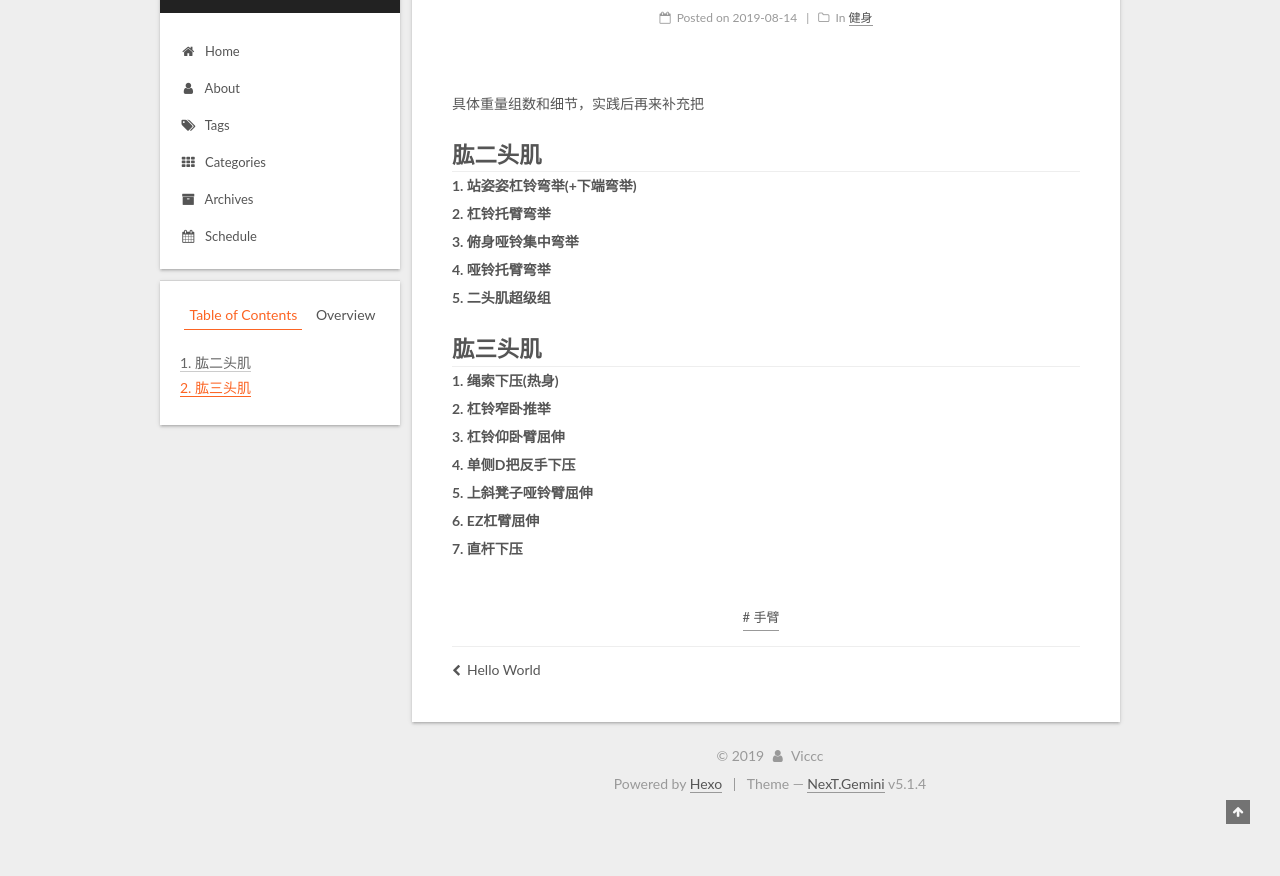
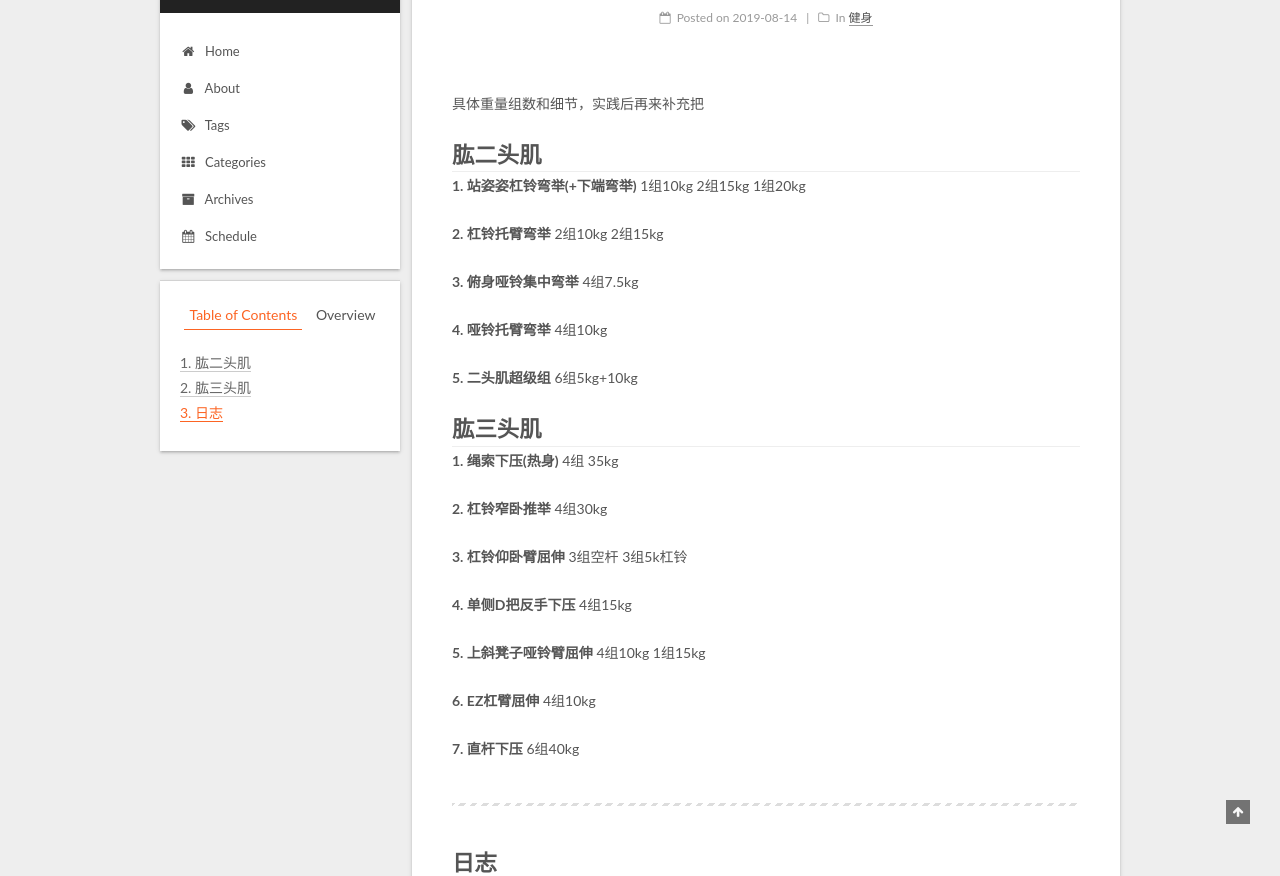
Before and after one commit to rpysas/rpysas.github.io, a plain HTML site: page 2019/08/14/一个手臂训练计划/index.html in a window 1280 px wide. Shown: the part 76-952 px from the top of the page. Before the commit the page ends 894 px from the top, so only its background shows below. Drawn offline with Linux system fonts and the light colour scheme.

Commit message:
Site updated: 2019-08-16 17:10:17

```diff
--- a/2019/08/14/一个手臂训练计划/index.html
+++ b/2019/08/14/一个手臂训练计划/index.html
@@ -79,18 +79,18 @@
 
 
 
-<meta name="description" content="具体重量组数和细节，实践后再来补充把 肱二头肌1. 站姿姿杠铃弯举(+下端弯举)2. 杠铃托臂弯举3. 俯身哑铃集中弯举4. 哑铃托臂弯举5. 二头肌超级组 肱三头肌1.  绳索下压(热身)2.  杠铃窄卧推举3.  杠铃仰卧臂屈伸4. 单侧D把反手下压5. 上斜凳子哑铃臂屈伸6. EZ杠臂屈伸7. 直杆下压">
+<meta name="description" content="具体重量组数和细节，实践后再来补充把 肱二头肌1. 站姿姿杠铃弯举(+下端弯举)   1组10kg 2组15kg 1组20kg 2. 杠铃托臂弯举  2组10kg 2组15kg 3. 俯身哑铃集中弯举  4组7.5kg 4. 哑铃托臂弯举  4组10kg 5. 二头肌超级组  6组5kg+10kg 肱三头肌1.  绳索下压(热身)  4组 35kg 2.  杠铃窄卧推举   4组30kg 3.">
 <meta name="keywords" content="手臂">
 <meta property="og:type" content="article">
 <meta property="og:title" content="一个手臂训练计划">
 <meta property="og:url" content="http://yoursite.com/2019/08/14/一个手臂训练计划/index.html">
 <meta property="og:site_name" content="Xcalibur">
-<meta property="og:description" content="具体重量组数和细节，实践后再来补充把 肱二头肌1. 站姿姿杠铃弯举(+下端弯举)2. 杠铃托臂弯举3. 俯身哑铃集中弯举4. 哑铃托臂弯举5. 二头肌超级组 肱三头肌1.  绳索下压(热身)2.  杠铃窄卧推举3.  杠铃仰卧臂屈伸4. 单侧D把反手下压5. 上斜凳子哑铃臂屈伸6. EZ杠臂屈伸7. 直杆下压">
+<meta property="og:description" content="具体重量组数和细节，实践后再来补充把 肱二头肌1. 站姿姿杠铃弯举(+下端弯举)   1组10kg 2组15kg 1组20kg 2. 杠铃托臂弯举  2组10kg 2组15kg 3. 俯身哑铃集中弯举  4组7.5kg 4. 哑铃托臂弯举  4组10kg 5. 二头肌超级组  6组5kg+10kg 肱三头肌1.  绳索下压(热身)  4组 35kg 2.  杠铃窄卧推举   4组30kg 3.">
 <meta property="og:locale" content="default">
-<meta property="og:updated_time" content="2019-08-14T16:05:46.076Z">
+<meta property="og:updated_time" content="2019-08-16T09:09:45.760Z">
 <meta name="twitter:card" content="summary">
 <meta name="twitter:title" content="一个手臂训练计划">
-<meta name="twitter:description" content="具体重量组数和细节，实践后再来补充把 肱二头肌1. 站姿姿杠铃弯举(+下端弯举)2. 杠铃托臂弯举3. 俯身哑铃集中弯举4. 哑铃托臂弯举5. 二头肌超级组 肱三头肌1.  绳索下压(热身)2.  杠铃窄卧推举3.  杠铃仰卧臂屈伸4. 单侧D把反手下压5. 上斜凳子哑铃臂屈伸6. EZ杠臂屈伸7. 直杆下压">
+<meta name="twitter:description" content="具体重量组数和细节，实践后再来补充把 肱二头肌1. 站姿姿杠铃弯举(+下端弯举)   1组10kg 2组15kg 1组20kg 2. 杠铃托臂弯举  2组10kg 2组15kg 3. 俯身哑铃集中弯举  4组7.5kg 4. 哑铃托臂弯举  4组10kg 5. 二头肌超级组  6组5kg+10kg 肱三头肌1.  绳索下压(热身)  4组 35kg 2.  杠铃窄卧推举   4组30kg 3.">
 
 
 
@@ -363,8 +363,22 @@
 
 
         <p>具体重量组数和细节，实践后再来补充把</p>
-<h1 id="肱二头肌"><a href="#肱二头肌" class="headerlink" title="肱二头肌"></a>肱二头肌</h1><p><strong>1. 站姿姿杠铃弯举(+下端弯举)</strong><br><strong>2. 杠铃托臂弯举</strong><br><strong>3. 俯身哑铃集中弯举</strong><br><strong>4. 哑铃托臂弯举</strong><br><strong>5. 二头肌超级组</strong></p>
-<h1 id="肱三头肌"><a href="#肱三头肌" class="headerlink" title="肱三头肌"></a>肱三头肌</h1><p><strong>1.  绳索下压(热身)</strong><br><strong>2.  杠铃窄卧推举</strong><br><strong>3.  杠铃仰卧臂屈伸</strong><br><strong>4. 单侧D把反手下压</strong><br><strong>5. 上斜凳子哑铃臂屈伸</strong><br><strong>6. EZ杠臂屈伸</strong><br><strong>7. 直杆下压</strong></p>
+<h1 id="肱二头肌"><a href="#肱二头肌" class="headerlink" title="肱二头肌"></a>肱二头肌</h1><p><strong>1. 站姿姿杠铃弯举(+下端弯举)</strong>   1组10kg 2组15kg 1组20kg</p>
+<p><strong>2. 杠铃托臂弯举</strong>  2组10kg 2组15kg</p>
+<p><strong>3. 俯身哑铃集中弯举</strong>  4组7.5kg</p>
+<p><strong>4. 哑铃托臂弯举</strong>  4组10kg</p>
+<p><strong>5. 二头肌超级组</strong>  6组5kg+10kg</p>
+<h1 id="肱三头肌"><a href="#肱三头肌" class="headerlink" title="肱三头肌"></a>肱三头肌</h1><p><strong>1.  绳索下压(热身)</strong>  4组 35kg</p>
+<p><strong>2.  杠铃窄卧推举</strong>   4组30kg</p>
+<p><strong>3.  杠铃仰卧臂屈伸</strong> 3组空杆 3组5k杠铃</p>
+<p><strong>4. 单侧D把反手下压</strong>  4组15kg</p>
+<p><strong>5. 上斜凳子哑铃臂屈伸</strong>  4组10kg 1组15kg</p>
+<p><strong>6. EZ杠臂屈伸</strong>   4组10kg</p>
+<p><strong>7. 直杆下压</strong>  6组40kg</p>
+<hr>
+<h1 id="日志"><a href="#日志" class="headerlink" title="日志"></a>日志</h1><p>##2019-08-15##</p>
+<figure class="highlight plain"><table><tr><td class="gutter"><pre><span class="line">1</span><br></pre></td><td class="code"><pre><span class="line">臂屈伸动作吃力</span><br></pre></td></tr></table></figure>
+
 
 
     </div>
@@ -535,7 +549,7 @@
 
 
 
-              <div class="post-toc-content"><ol class="nav"><li class="nav-item nav-level-1"><a class="nav-link" href="#肱二头肌"><span class="nav-number">1.</span> <span class="nav-text">肱二头肌</span></a></li><li class="nav-item nav-level-1"><a class="nav-link" href="#肱三头肌"><span class="nav-number">2.</span> <span class="nav-text">肱三头肌</span></a></li></ol></div>
+              <div class="post-toc-content"><ol class="nav"><li class="nav-item nav-level-1"><a class="nav-link" href="#肱二头肌"><span class="nav-number">1.</span> <span class="nav-text">肱二头肌</span></a></li><li class="nav-item nav-level-1"><a class="nav-link" href="#肱三头肌"><span class="nav-number">2.</span> <span class="nav-text">肱三头肌</span></a></li><li class="nav-item nav-level-1"><a class="nav-link" href="#日志"><span class="nav-number">3.</span> <span class="nav-text">日志</span></a></li></ol></div>
 
 
           </div>
```
Also changed, not shown: index.html (+6 -2 lines).
